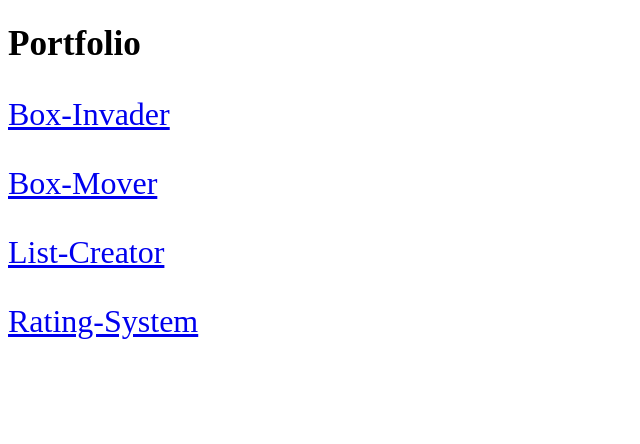
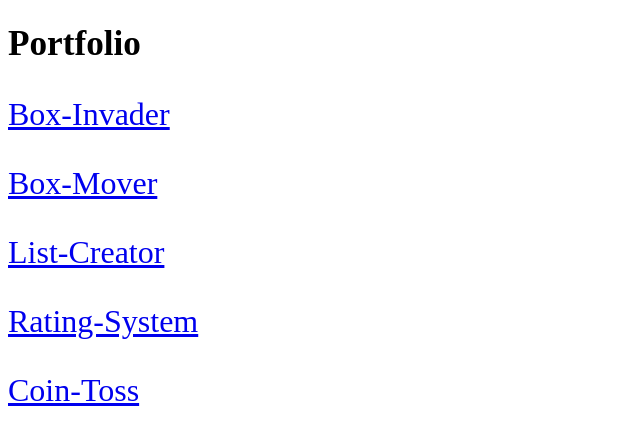
Before and after one commit to Sor-Harr/Portfolio, a plain HTML site: page index.html in a window 1280 px wide. Shown: the whole page, without its empty margins (0-640 px from the left). Drawn offline with Linux system fonts and the light colour scheme.

Commit message:
added coin toss

```diff
--- a/index.html
+++ b/index.html
@@ -19,5 +19,6 @@
 <p><a href = 'https://sor-harr.github.io/JS-DOM-Dev/Box-Mover'>Box-Mover</a></p>
 <p><a href = 'https://sor-harr.github.io/JS-DOM-Dev/List-Creator'>List-Creator</a></p>
 <p><a href = 'https://sor-harr.github.io/JS-DOM-Dev/Rating-System'>Rating-System</a></p>
+<p><a href = 'https://sor-harr.github.io/JS-DOM-Dev/Coin-Toss'>Coin-Toss</a></p>
 </body>
 </html>
```
